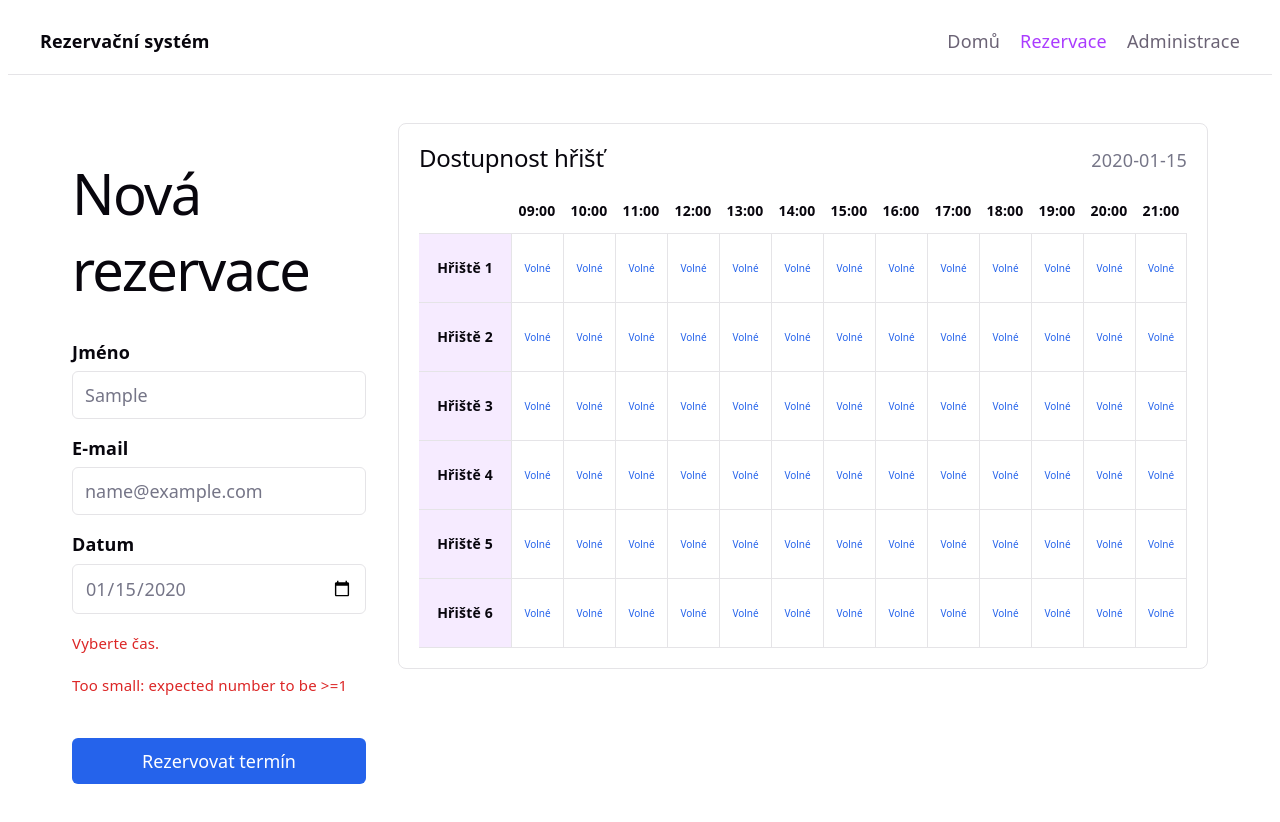
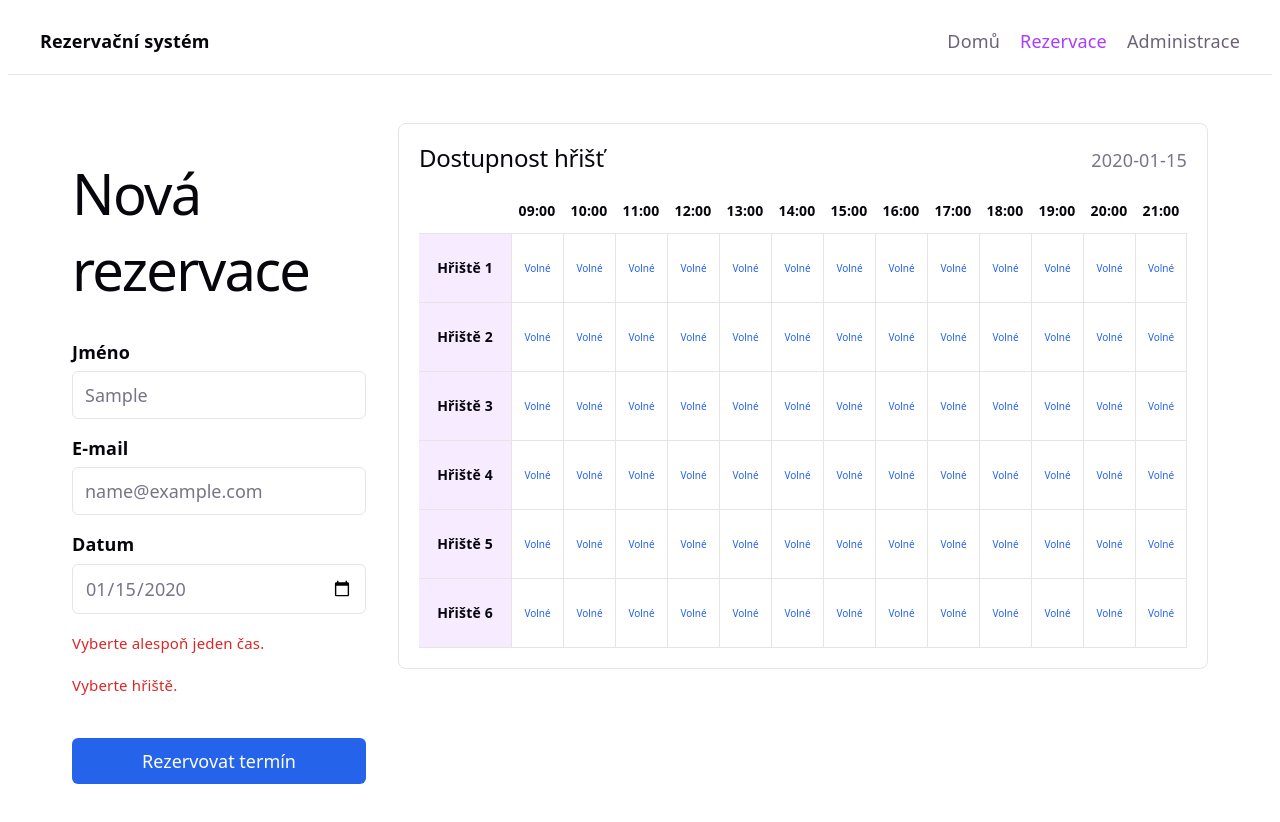
Before and after one commit to JirkaZednik/reservation-system, a React (Vite) app: page /reservations in a window 1280 px wide. Both pictures are taken after typing "Sample", "name@example.com", "2020-01-15" into the empty fields and a click on the button "Rezervovat termín". Shown: the top 822 px of the page. Built offline with nearby package versions, Linux system fonts and the light colour scheme.

Commit message:
Calendar improve

```diff
--- a/src/components/AvailabilityCalendar/AvailabilityCalendar.scss
+++ b/src/components/AvailabilityCalendar/AvailabilityCalendar.scss
@@ -84,6 +84,10 @@
 	color: white;
 }
 
+.availability-slot.selected-range + .availability-slot.selected-range {
+	border-left-color: rgb(255 255 255 / 35%);
+}
+
 .availability-slot:disabled {
 	background: var(--social-bg);
 	color: var(--text-input);
--- a/src/components/AvailabilityCalendar/AvailabilityCalendar.tsx
+++ b/src/components/AvailabilityCalendar/AvailabilityCalendar.tsx
@@ -1,11 +1,12 @@
 import { useState } from 'react'
+import { COURTS, RESERVATION_TIME_SLOTS, type ReservationTime } from '../../constants/reservation'
 import './AvailabilityCalendar.scss'
 
 type AvailabilityCalendarProps = {
   selectedDate: string
-  selectedTime: string
+  selectedTimes: ReservationTime[]
   selectedCourt: number
-  onSlotSelect: (time: string, court: number) => void
+  onSlotSelect: (times: ReservationTime[], court: number) => void
 }
 
 type OccupiedSlot = {
@@ -14,40 +15,69 @@ type OccupiedSlot = {
   court: number
 }
 
-const timeSlots = Array.from({ length: 13 }, (_, index) => `${String(index + 9).padStart(2, '0')}:00`)
-const courts = [1, 2, 3, 4, 5, 6]
 const storageKey = 'reservation-system:occupied-slots'
 
 function getInitialOccupiedSlots(): OccupiedSlot[] {
   const storedSlots = localStorage.getItem(storageKey)
-
-  if (storedSlots) {
-    return JSON.parse(storedSlots) as OccupiedSlot[]
-  }
-
-  const today = new Date().toISOString().slice(0, 10)
-  const initialSlots = [
+  const existingSlots = storedSlots ? JSON.parse(storedSlots) as OccupiedSlot[] : []
+  const now = new Date()
+  const today = `${now.getFullYear()}-${String(now.getMonth() + 1).padStart(2, '0')}-${String(now.getDate()).padStart(2, '0')}`
+  const demoSlots: OccupiedSlot[] = [
     { date: today, time: '10:00', court: 2 },
     { date: today, time: '13:00', court: 4 },
     { date: today, time: '18:00', court: 1 },
   ]
+  const initialSlots = [...existingSlots]
 
-  localStorage.setItem(storageKey, JSON.stringify(initialSlots))
+  for (const demoSlot of demoSlots) {
+    const alreadyStored = initialSlots.some(
+      (slot) => slot.date === demoSlot.date && slot.time === demoSlot.time && slot.court === demoSlot.court,
+    )
+
+    if (!alreadyStored) {
+      initialSlots.push(demoSlot)
+    }
+  }
+
+  if (initialSlots.length !== existingSlots.length) {
+    localStorage.setItem(storageKey, JSON.stringify(initialSlots))
+  }
+
   return initialSlots
 }
 
 function AvailabilityCalendar({
   selectedDate,
-  selectedTime,
+  selectedTimes,
   selectedCourt,
   onSlotSelect,
 }: AvailabilityCalendarProps) {
   const [occupiedSlots] = useState(getInitialOccupiedSlots)
 
   function isOccupied(time: string, court: number) {
-    return occupiedSlots.some(
+    return occupiedSlots.some( //some hledá, zda v poli existuje alespoň jeden odpovídající objekt.
       (slot) => slot.date === selectedDate && slot.time === time && slot.court === court,
     )
+  }
+
+  function handleSlotSelect(time: ReservationTime, court: number) {
+    if (selectedCourt !== court) {
+      onSlotSelect([time], court)
+      return
+    }
+
+    if (selectedTimes.includes(time)) {
+      onSlotSelect(selectedTimes.filter((selectedTime) => selectedTime !== time), court)
+      return
+    }
+
+    if (selectedTimes.length < 8) {
+      const times = [...selectedTimes, time].sort(
+        (first, second) => RESERVATION_TIME_SLOTS.indexOf(first)
+          - RESERVATION_TIME_SLOTS.indexOf(second),
+      )
+      onSlotSelect(times, court)
+    }
   }
 
   if (!selectedDate) {
@@ -63,22 +93,22 @@ function AvailabilityCalendar({
       <div className="availability-scroll">
         <div className="availability-grid">
           <div className="availability-corner" aria-hidden="true" />
-          {timeSlots.map((time) => <div className="availability-time" key={time}>{time}</div>)}
-          {courts.map((court) => (
+          {RESERVATION_TIME_SLOTS.map((time) => <div className="availability-time" key={time}>{time}</div>)}
+          {COURTS.map((court) => (
             <div className="availability-row" key={court}>
               <div className="availability-court">Hřiště {court}</div>
-              {timeSlots.map((time) => {
+              {RESERVATION_TIME_SLOTS.map((time) => {
                 const occupied = isOccupied(time, court)
-                const selected = selectedTime === time && selectedCourt === court
+                const selected = selectedCourt === court && selectedTimes.includes(time)
 
                 return (
                   <button
                     className={`availability-slot${selected ? ' selected' : ''}`}
                     disabled={occupied}
                     key={`${time}-${court}`}
-                    onClick={() => onSlotSelect(time, court)}
+                    onClick={() => handleSlotSelect(time, court)}
                     type="button"
-                    aria-label={`${time}, hřiště ${court}${occupied ? ', obsazeno' : ''}`}
+                    aria-label={`${time}, hřiště ${court}${occupied ? ', obsazeno' : selected ? ', vybráno' : ', volné'}${!selected && selectedTimes.length >= 8 ? ', dosažen limit 8 hodin' : ''}`}
                   >
                     {occupied ? 'Obsazeno' : selected ? 'Vybráno' : 'Volné'}
                   </button>
--- /dev/null
+++ b/src/constants/reservation.ts
@@ -0,0 +1,20 @@
+//Sdílená pravidla rezervací: dostupné časy a hřiště.
+export const RESERVATION_TIME_SLOTS = [
+	'09:00',
+	'10:00',
+	'11:00',
+	'12:00',
+	'13:00',
+	'14:00',
+	'15:00',
+	'16:00',
+	'17:00',
+	'18:00',
+	'19:00',
+	'20:00',
+	'21:00',
+] as const
+
+export const COURTS = [1, 2, 3, 4, 5, 6] as const
+
+export type ReservationTime = typeof RESERVATION_TIME_SLOTS[number]
--- a/src/pages/Reservations.tsx
+++ b/src/pages/Reservations.tsx
@@ -4,6 +4,7 @@ import AvailabilityCalendar from '../components/AvailabilityCalendar/Availabilit
 import Input from '../components/Input/Input'
 import Button from '../components/Button/Button'
 import { reservationSchema, type ReservationForm } from '../schemas/reservationSchema'
+import type { ReservationTime } from '../constants/reservation'
 
 function Reservations() {
 	const { register, handleSubmit, setValue, control, formState: { errors, isSubmitting } } = useForm<ReservationForm>({
@@ -12,14 +13,15 @@ function Reservations() {
 			name: '',
 			email: '',
 			date: '',
-			time: '',
+			times: [],
 			court: 0,
 		},
 	})
 
 	const selectedDate = useWatch({ control, name: 'date' }) //useWatch sleduje konkrétní pole formuláře/kalendáře a vrací jeho aktuální hodnotu v reálném čase (když se změní datum/čas/hřiště React znovu vykreslí komponentu)
-	const selectedTime = useWatch({ control, name: 'time' })
+	const selectedTimes = useWatch({ control, name: 'times' })
 	const selectedCourt = useWatch({ control, name: 'court' })
+	const dateRegistration = register('date')
 
 	function onSubmit(data: ReservationForm) {
 		console.log('Nová rezervace:', data)
@@ -32,8 +34,12 @@ function Reservations() {
 				<form className="reservation-form" onSubmit={handleSubmit(onSubmit)} noValidate>
 					<Input {...register('name')} id="name" label="Jméno" type="text" placeholder="Jan Novák" error={errors.name?.message} />
 					<Input {...register('email')} id="email" label="E-mail" type="email" placeholder="jan@example.com" autoComplete="email" error={errors.email?.message} />
-					<Input {...register('date')} id="date" label="Datum" type="date" error={errors.date?.message} />
-					{errors.time && <small className="input-error">{errors.time.message}</small>}
+					<Input {...dateRegistration} onChange={(event) => {
+						dateRegistration.onChange(event)
+						setValue('times', [])
+						setValue('court', 0)
+					}} id="date" label="Datum" type="date" error={errors.date?.message} />
+					{errors.times && <small className="input-error">{errors.times.message}</small>}
 					{errors.court && <small className="input-error">{errors.court.message}</small>}
 					<Button type="submit" disabled={isSubmitting}>Rezervovat termín</Button>
 				</form>
@@ -41,10 +47,10 @@ function Reservations() {
 			<div className="reservation-right-panel">
 				<AvailabilityCalendar
 					selectedDate={selectedDate}
-					selectedTime={selectedTime}
+					selectedTimes={selectedTimes}
 					selectedCourt={selectedCourt}
-					onSlotSelect={(time, court) => {
-						setValue('time', time, { shouldDirty: true, shouldValidate: true })
+					onSlotSelect={(times: ReservationTime[], court) => {
+						setValue('times', times, { shouldDirty: true, shouldValidate: true })
 						setValue('court', court, { shouldDirty: true, shouldValidate: true })
 					}}
 				/>
--- a/src/schemas/reservationSchema.ts
+++ b/src/schemas/reservationSchema.ts
@@ -1,11 +1,15 @@
 import { z } from 'zod'
+import { COURTS, RESERVATION_TIME_SLOTS } from '../constants/reservation'
 
 export const reservationSchema = z.object({
   name: z.string().trim().min(4, 'Zadejte správné jméno.'),
   email: z.email('Zadejte platný e-mail.'),
   date: z.string().min(1, 'Vyberte datum.'),
-  time: z.string().min(1, 'Vyberte čas.'),
-  court: z.number().int().min(1).max(6),
+  times: z.array(z.enum(RESERVATION_TIME_SLOTS))
+    .min(1, 'Vyberte alespoň jeden čas.')
+    .max(8, 'Lze vybrat nejvýše 8 hodin.')
+    .refine((times) => new Set(times).size === times.length, 'Čas nesmí být vybrán vícekrát.'),
+  court: z.number().refine((court) => COURTS.includes(court as typeof COURTS[number]), 'Vyberte hřiště.'),
 })
 
 export type ReservationForm = z.infer<typeof reservationSchema>
```
